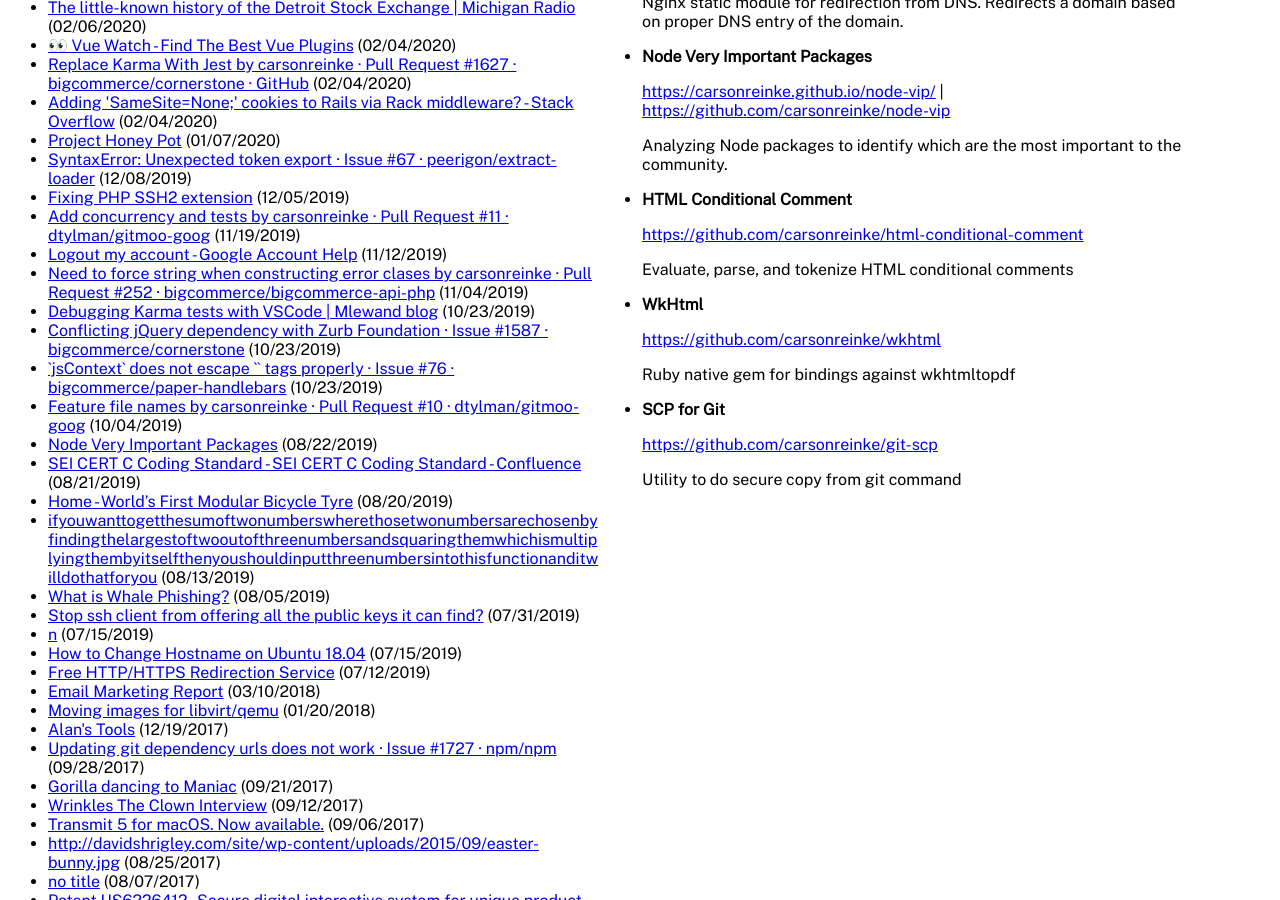
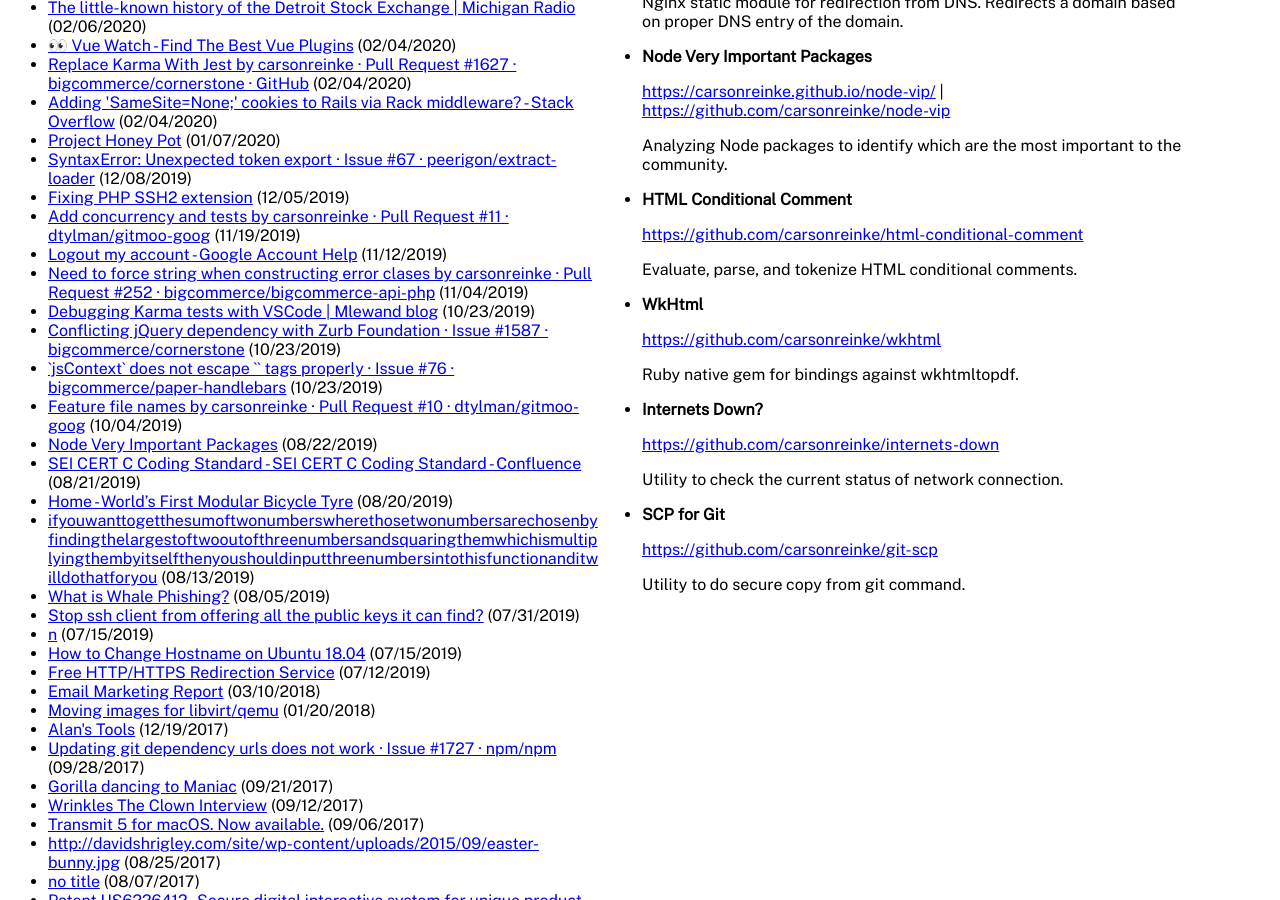
Before and after one commit to carsonreinke/reinke.co, a Jekyll site: the page built from index.html, in a window 1280 px wide and 900 px high, scrolled down 566 px. Built offline with Jekyll 4.4.1, drawn with Linux system fonts in a browser that asks for light colours.

Commit message:
Add new project

```diff
--- a/_data/projects.yml
+++ b/_data/projects.yml
@@ -26,14 +26,19 @@
 - name: HTML Conditional Comment
   links:
     - https://github.com/carsonreinke/html-conditional-comment
-  description: Evaluate, parse, and tokenize HTML conditional comments
+  description: Evaluate, parse, and tokenize HTML conditional comments.
 
 - name: WkHtml
   links:
     - https://github.com/carsonreinke/wkhtml
-  description: Ruby native gem for bindings against wkhtmltopdf
+  description: Ruby native gem for bindings against wkhtmltopdf.
+
+- name: Internets Down?
+  links:
+    - https://github.com/carsonreinke/internets-down
+  description: Utility to check the current status of network connection.
 
 - name: SCP for Git
   links:
     - https://github.com/carsonreinke/git-scp
-  description: Utility to do secure copy from git command
+  description: Utility to do secure copy from git command.
```
